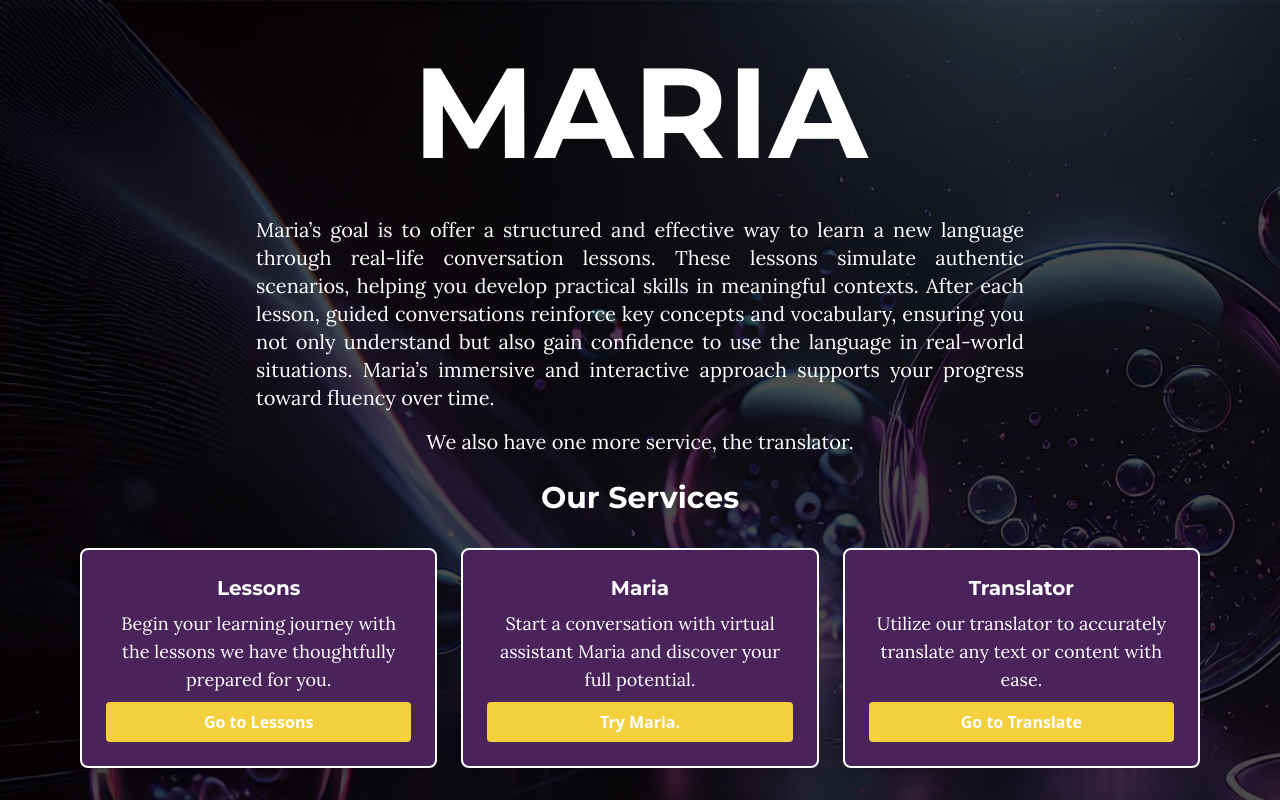
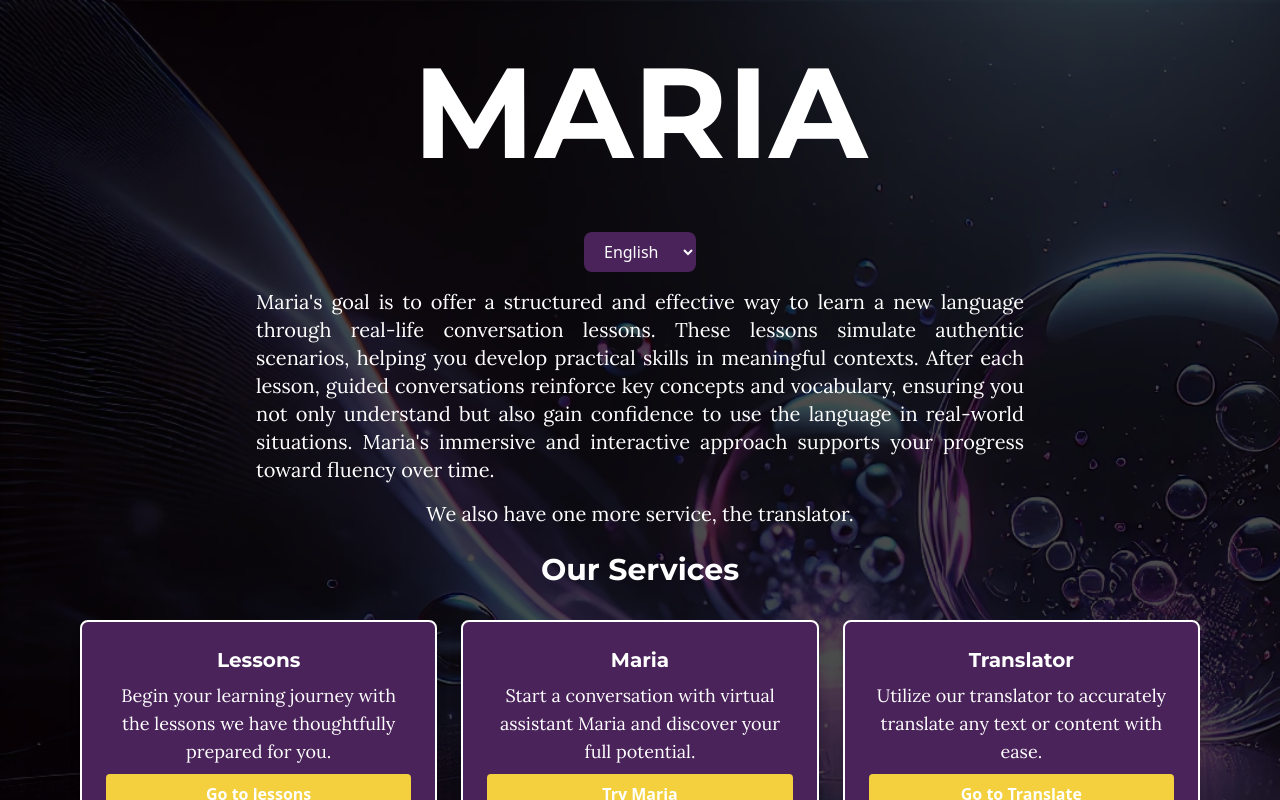
Before and after one commit to BetaCoder28/maria, a React (Vite) app: page / in a window 1280 px wide. Shown: the top 800 px of the page. Built offline with nearby package versions, Linux system fonts and the light colour scheme.

Commit message:
Multilanguage Home

```diff
--- a/src/Components/Footer/index.jsx
+++ b/src/Components/Footer/index.jsx
@@ -1,6 +1,13 @@
-import { Link } from "react-router-dom";
+import { useContext } from 'react';
+//Importaciones para multilenguaje
+import { LanguageContext } from '../../locale/languageProvider';
+import { translations } from '../../locale/translations';
+
 
 const Footer = () => {
+
+    const {language} = useContext(LanguageContext);
+    const t = translations[language];
 
     return(
         <footer className="bg-[#2E0F3A] text-gray-300">
@@ -107,17 +114,17 @@ const Footer = () => {
 
                 <div className="col-span-1">
                     <h3 className="text-sm font-semibold uppercase tracking-wider text-[#F4D03F]">
-                    Legal
+                    {t.Home.Footer.legal.title}
                     </h3>
                     <ul className="mt-4 space-y-2">
                     <li>
                         <a href="#" className="text-base hover:text-[#F4D03F] transition-colors">
-                        Privacy
+                        {t.Home.Footer.legal.privacy}
                         </a>
                     </li>
                     <li>
                         <a href="#" className="text-base hover:text-[#F4D03F] transition-colors">
-                        Terms
+                        {t.Home.Footer.legal.terms}
                         </a>
                     </li>
                     </ul>
@@ -125,7 +132,7 @@ const Footer = () => {
 
                 <div className="col-span-1">
                     <h3 className="text-sm font-semibold uppercase tracking-wider text-[#F4D03F]">
-                    Contact
+                    {t.Home.Footer.contact.title}
                     </h3>
                     <ul className="mt-4 space-y-2">
                     <li>
@@ -150,9 +157,7 @@ const Footer = () => {
             {/* Copyright */}
             <div className="mt-12 border-t border-[#4A235A] pt-8">
                 <p className="text-center text-sm text-gray-400">
-                &copy; {new Date().getFullYear()} HelloMaria & Project Maria. All rights reserved.
-                <br />
-                Designed and developed by David Bautista Arroyo
+                {t.Home.Footer.copyright}
                 </p>
             </div>
             </div>
--- a/src/Pages/App/Index.jsx
+++ b/src/Pages/App/Index.jsx
@@ -8,7 +8,7 @@ import Maria from '../Maria';
 import Translator from '../Translate';
 import NotFound from '../NotFound';
 import PageConstruction from '../Construction';
-
+import { LanguageProvider } from '../../locale/languageProvider';
 
 const AppRoutes = () => {
   let routes = useRoutes([
@@ -35,11 +35,13 @@ const AppWrapper = () => {
 
 const App = () => {
   return (
-    <MariaProvider>
-      <BrowserRouter >
-        <AppWrapper />
-      </BrowserRouter >
-    </MariaProvider>
+    <LanguageProvider>
+      <MariaProvider>
+        <BrowserRouter >
+          <AppWrapper />
+        </BrowserRouter >
+      </MariaProvider>
+    </LanguageProvider>
   )
 }
 
--- a/src/Pages/Home/index.jsx
+++ b/src/Pages/Home/index.jsx
@@ -1,10 +1,18 @@
 import { Link } from 'react-router-dom';
+import { useContext } from 'react';
+//Importaciones para multilenguaje
+import { LanguageContext } from '../../locale/languageProvider';
+import { translations } from '../../locale/translations';
+import LanguageSwitcher from '../../locale/languageSwitcher';
 
 import Footer from '../../Components/Footer';
 import './home.css';
 
 
 const Home = () => {
+    const {language} = useContext(LanguageContext);
+    const t = translations[language]; //obtener traducciones según el idioma
+
     return (
         <div className='bg-image relative min-h-screen w-full overflow-auto'>
             {/* Capa de fondo oscura */}
@@ -12,21 +20,27 @@ const Home = () => {
 
             {/* Contenido principal */}
             <div className="relative z-10 flex flex-col items-center px-4 py-8 md:py-12">
+
                 {/* Título */}
                 <h1 className="font-bold text-6xl md:text-9xl text-white text-center mb-6 md:mb-10">
                     MARIA
                 </h1>
 
+                {/* Selector de lenguajes */}
+                <div className='z-10 m-4'>
+                    <LanguageSwitcher></LanguageSwitcher>
+                </div>
+
                 {/* Descripción */}
                 <div className='max-w-3xl text-white text-center'>
                     <p className='mb-4 text-justify text-base md:text-lg  lg:text-xl'>
-                    Maria&rsquo;s goal is to offer a structured and effective way to learn a new language through real-life conversation lessons. These lessons simulate authentic scenarios, helping you develop practical skills in meaningful contexts. After each lesson, guided conversations reinforce key concepts and vocabulary, ensuring you not only understand but also gain confidence to use the language in real-world situations. Maria&rsquo;s immersive and interactive approach supports your progress toward fluency over time.
+                    {t.Home.mainDescription}
                     </p>
                     <p className='mb-6 text-base md:text-lg lg:text-xl'>
-                        We also have one more service, the translator.
+                        {t.Home.translatorDescription}
                     </p>
                     <h2 className='text-xl md:text-2xl lg:text-3xl font-bold'>
-                        Our Services
+                        {t.Home.ServicesTitle.mainTitle}
                     </h2>
                 </div>
 
@@ -34,39 +48,39 @@ const Home = () => {
                 <div className='w-full max-w-6xl grid grid-cols-1 sm:grid-cols-2 md:grid-cols-3 gap-6 mt-8 px-4'>
                     {/* Card 1 */}
                     <div className="flex flex-col items-center h-auto p-6 rounded-lg bg-[#4A235A] shadow-lg border-2 border-white ">
-                        <h2 className='text-white text-lg md:text-xl font-semibold'>Lessons</h2>
+                        <h2 className='text-white text-lg md:text-xl font-semibold'>{t.Home.ServicesTitle.lessonTitle}</h2>
                         <p className='text-white text-center text-sm md:text-base lg:text-lg my-2'>
-                            Begin your learning journey with the lessons we have thoughtfully prepared for you.
+                            {t.Home.ServicesDescription.lessons}
                         </p>
                         <Link to='/lessons' className="w-full">
                             <button className="w-full px-4 py-2 bg-[#F4D03F] text-white font-bold rounded transition hover:bg-yellow-600 text-sm md:text-base">
-                                Go to Lessons
+                                {t.Home.ServicesButton.lessons}
                             </button>
                         </Link>
                     </div>
 
                     {/* Card 2 */}
                     <div className="flex flex-col items-center h-auto p-6 rounded-lg bg-[#4A235A] shadow-lg border-2 border-white ">
-                        <h2 className='text-white text-lg md:text-xl font-semibold'>Maria</h2>
+                        <h2 className='text-white text-lg md:text-xl font-semibold'>{t.Home.ServicesTitle.mariaTitle}</h2>
                         <p className='text-white text-center text-sm md:text-base lg:text-lg my-2'>
-                            Start a conversation with virtual assistant Maria and discover your full potential.
+                            {t.Home.ServicesDescription.maria}
                         </p>
                         <Link to='/maria' className="w-full">
                             <button className="w-full px-4 py-2 bg-[#F4D03F] text-white font-bold rounded transition hover:bg-yellow-600 text-sm md:text-base">
-                                Try Maria.
+                                {t.Home.ServicesButton.maria}
                             </button>
                         </Link>
                     </div>
 
                     {/* Card 3 */}
                     <div className="flex flex-col items-center h-auto p-6 rounded-lg bg-[#4A235A] shadow-lg border-2 border-white ">
-                        <h2 className='text-white text-lg md:text-xl font-semibold'>Translator</h2>
+                        <h2 className='text-white text-lg md:text-xl font-semibold'>{t.Home.ServicesTitle.translatorTitle}</h2>
                         <p className='text-white text-center text-sm md:text-base lg:text-lg my-2'>
-                            Utilize our translator to accurately translate any text or content with ease.
+                            {t.Home.ServicesDescription.translator}
                         </p>
                         <Link to='/translate' className="w-full">
                             <button className="w-full px-4 py-2 bg-[#F4D03F] text-white font-bold rounded transition hover:bg-yellow-600 text-sm md:text-base">
-                                Go to Translate
+                                {t.Home.ServicesButton.translator}
                             </button>
                         </Link>
                     </div>
--- /dev/null
+++ b/src/locale/en.jsx
@@ -0,0 +1,44 @@
+const en = {
+    Languages: {
+        en : 'English',
+        es : 'Spanish'
+    },
+    Home: {
+        mainDescription : "Maria's goal is to offer a structured and effective way to learn a new language through real-life conversation lessons. These lessons simulate authentic scenarios, helping you develop practical skills in meaningful contexts. After each lesson, guided conversations reinforce key concepts and vocabulary, ensuring you not only understand but also gain confidence to use the language in real-world situations. Maria's immersive and interactive approach supports your progress toward fluency over time.",
+        translatorDescription: "We also have one more service, the translator.",
+        ServicesTitle: {
+            mainTitle : 'Our Services',
+            lessonTitle: 'Lessons',
+            mariaTitle : 'Maria',
+            translatorTitle : 'Translator',
+        },
+        ServicesDescription: {
+            lessons : 'Begin your learning journey with the lessons we have thoughtfully prepared for you.',
+            maria : 'Start a conversation with virtual assistant Maria and discover your full potential.',
+            translator : 'Utilize our translator to accurately translate any text or content with ease.'
+        },
+        ServicesButton: {
+            lessons : 'Go to lessons',
+            maria : 'Try Maria',
+            translator : 'Go to Translate'
+        },
+        Footer: {
+            legal: {
+                title : 'Legal',
+                privacy : 'Privacy',
+                terms : 'Terms'
+            },
+            contact : {
+                title : 'Contact',
+                owner : 'David Bautista Arroyo'
+            },
+            copyright : `© ${new Date().getFullYear()} HelloMaria & Project Maria. All rights reserved. Designed and developed by Semi-Junior`,
+        }
+
+    },
+
+
+
+}
+
+export default en;
--- /dev/null
+++ b/src/locale/es.jsx
@@ -0,0 +1,41 @@
+const es = {
+    Languages: {
+        en : 'Inglés',
+        es : 'Español'
+    },
+    Home: {
+        mainDescription : "El objetivo de María es ofrecer una forma estructurada y efectiva de aprender un nuevo idioma a través de lecciones de conversación basadas en situaciones reales. Estas lecciones simulan escenarios auténticos, ayudándote a desarrollar habilidades prácticas en contextos significativos. Después de cada lección, conversaciones guiadas refuerzan los conceptos clave y el vocabulario, asegurando que no solo entiendas, sino que también ganes confianza para usar el idioma en situaciones reales. El enfoque inmersivo e interactivo de María apoya tu progreso hacia la fluidez con el tiempo.",
+        translatorDescription: "También tenemos un servicio adicional, el traductor.",
+        ServicesTitle: {
+            mainTitle : 'Nuestros Servicios',
+            lessonTitle: 'Lecciones',
+            mariaTitle : 'Maria',
+            translatorTitle : 'Traductor',
+        },
+        ServicesDescription: {
+            lessons : 'Comienza tu viaje de aprendizaje con las lecciones que hemos preparado cuidadosamente para ti.',
+            maria : 'Inicia una conversación con la asistente virtual María y descubre tu máximo potencial.',
+            translator : 'Utiliza nuestro traductor para traducir con precisión cualquier texto o contenido de manera fácil.'
+        },
+        ServicesButton: {
+            lessons : 'Ir a las lecciones',
+            maria : 'Hablar con Maria',
+            translator : 'Ir al Traductor'
+        },
+        Footer: {
+            legal: {
+                title : 'Legal',
+                privacy : 'Privacidad',
+                terms : 'Términos'
+            },
+            contact : {
+                title : 'Contacto',
+                owner : 'David Bautista Arroyo'
+            },
+            copyright : `© ${new Date().getFullYear()}  HelloMaria & Project Maria. Todos los derechos reservados. Diseñado y desarrollado por Semi-Junior`
+        }
+    },
+
+}
+
+export default es;
--- /dev/null
+++ b/src/locale/languageProvider.jsx
@@ -0,0 +1,13 @@
+import { createContext, useState } from "react";
+
+export const LanguageContext = createContext();
+
+export const LanguageProvider = ({children}) => {
+    const [language, setLanguage] = useState('en'); //Predeterminado inglés
+
+    return (
+        <LanguageContext.Provider value={{language, setLanguage}}>
+            {children}
+        </LanguageContext.Provider>
+    )
+};
--- /dev/null
+++ b/src/locale/languageSwitcher.jsx
@@ -0,0 +1,24 @@
+import React, { useContext } from 'react';
+import { LanguageContext } from './languageProvider';
+
+
+const LanguageSwitcher = () => {
+    const { language, setLanguage } = useContext(LanguageContext);
+
+    const handleChangeLanguage = (e) => {
+        setLanguage(e.target.value);
+    };
+
+    return (
+        <select
+            value={language}
+            onChange={handleChangeLanguage}
+            className="bg-[#4A235A] text-white rounded-lg px-4 py-2 focus:outline-none focus:border-[#F4D03F] transition-colors"
+        >
+            <option value="en">English</option>
+            <option value="es">Spanish</option>
+        </select>
+    );
+};
+
+export default LanguageSwitcher;
--- /dev/null
+++ b/src/locale/translations.jsx
@@ -0,0 +1,7 @@
+import en from './en.jsx';
+import es from './es.jsx';
+
+export const translations = {
+    en,
+    es
+}
```
